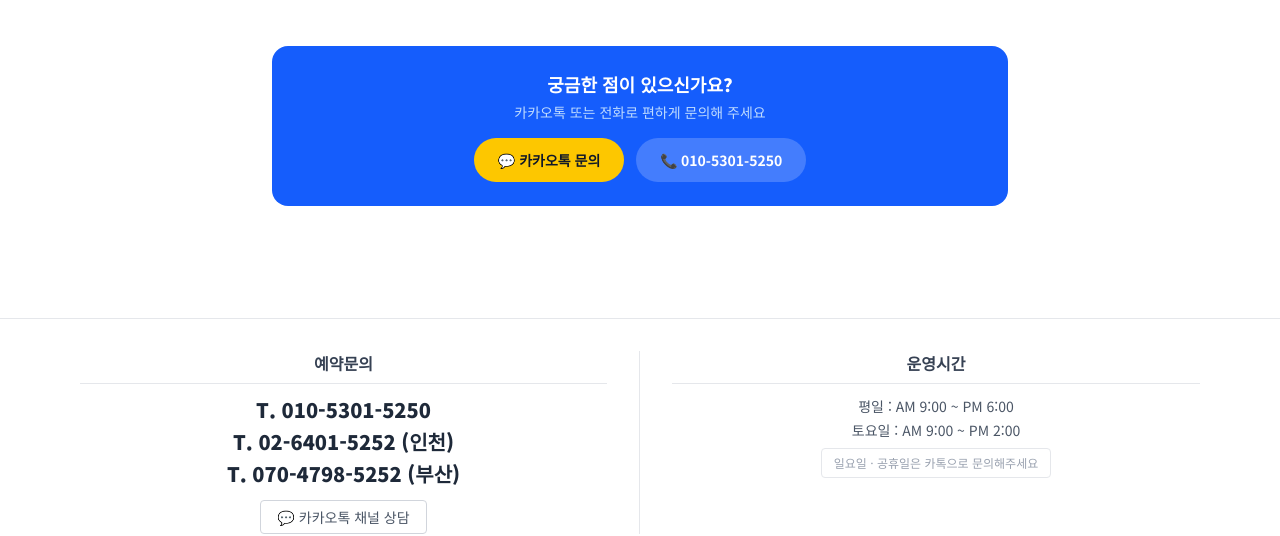
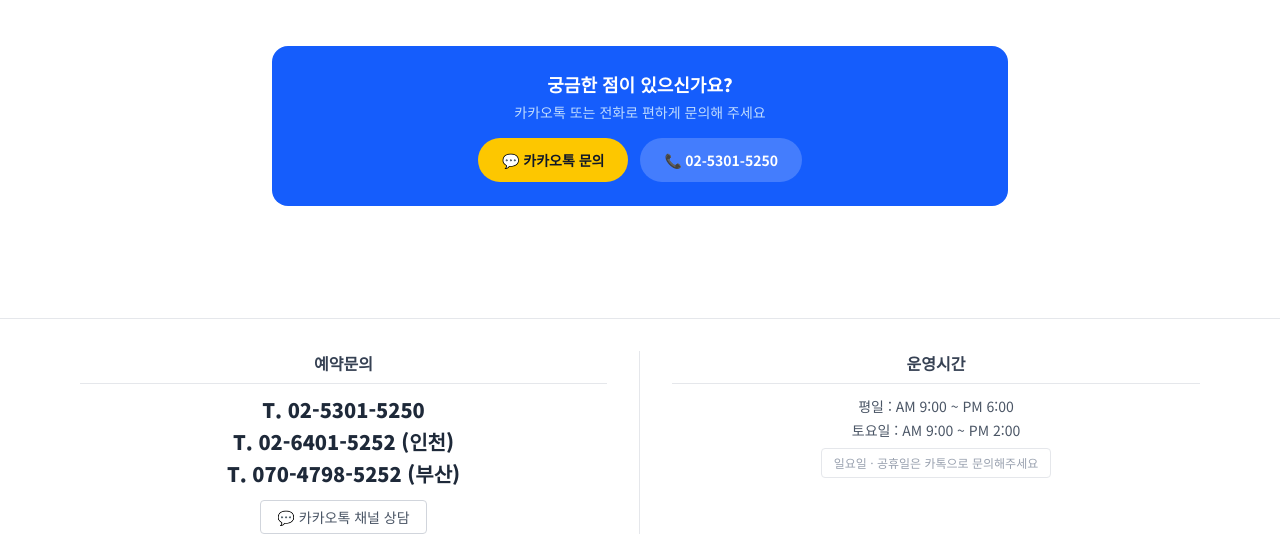
Before and after one commit to pado04569/padotour, a Next.js app: page /about in a window 1280 px wide. Shown: the part 1420-1956 px from the top of the page. Built offline with nearby package versions, Linux system fonts and the light colour scheme.

Commit message:
전화번호 02-5301-5250으로 전체 변경

```diff
--- a/src/app/about/page.tsx
+++ b/src/app/about/page.tsx
@@ -89,10 +89,10 @@
               💬 카카오톡 문의
             </a>
             <a
-              href="tel:010-5301-5250"
+              href="tel:02-5301-5250"
               className="bg-white/20 hover:bg-white/30 text-white font-bold px-6 py-3 rounded-full text-sm transition-colors"
             >
-              📞 010-5301-5250
+              📞 02-5301-5250
             </a>
           </div>
         </section>
--- a/src/components/ContactOptions.tsx
+++ b/src/components/ContactOptions.tsx
@@ -22,13 +22,13 @@
 
           {/* 전화 문의 */}
           <a
-            href="tel:01053015250"
+            href="tel:0253015250"
             className="flex items-center gap-4 px-5 py-4 hover:bg-gray-50 transition-colors border-b border-gray-100"
           >
             <div className="w-10 h-10 bg-blue-100 rounded-full flex items-center justify-center text-xl flex-shrink-0">📞</div>
             <div>
               <div className="font-black text-gray-800 text-sm">전화 문의</div>
-              <div className="text-blue-600 font-bold text-base">010-5301-5250</div>
+              <div className="text-blue-600 font-bold text-base">02-5301-5250</div>
             </div>
           </a>
 
--- a/src/components/DeparturePriceCalendar.tsx
+++ b/src/components/DeparturePriceCalendar.tsx
@@ -82,10 +82,10 @@
       if (res.ok) {
         setSent(true);
       } else {
-        alert("전송 중 오류가 발생했습니다. 전화(010-5301-5250)로 문의해 주세요.");
+        alert("전송 중 오류가 발생했습니다. 전화(02-5301-5250)로 문의해 주세요.");
       }
     } catch {
-      alert("전송 중 오류가 발생했습니다. 전화(010-5301-5250)로 문의해 주세요.");
+      alert("전송 중 오류가 발생했습니다. 전화(02-5301-5250)로 문의해 주세요.");
     } finally {
       setSending(false);
     }
--- a/src/components/Footer.tsx
+++ b/src/components/Footer.tsx
@@ -5,7 +5,7 @@
 const info = {
   incheon: {
     phones: [
-      { href: "tel:01053015250", label: "010-5301-5250" },
+      { href: "tel:0253015250", label: "02-5301-5250" },
       { href: "tel:0264015252", label: "02-6401-5252 (인천)" },
     ],
     blog: "https://blog.naver.com/pado-tour-",
@@ -13,7 +13,7 @@
   },
   busan: {
     phones: [
-      { href: "tel:01053015250", label: "010-5301-5250" },
+      { href: "tel:0253015250", label: "02-5301-5250" },
       { href: "tel:07047985252", label: "070-4798-5252 (부산)" },
     ],
     blog: "https://blog.naver.com/padoro-52so",
@@ -21,7 +21,7 @@
   },
   default: {
     phones: [
-      { href: "tel:01053015250", label: "010-5301-5250" },
+      { href: "tel:0253015250", label: "02-5301-5250" },
       { href: "tel:0264015252", label: "02-6401-5252 (인천)" },
       { href: "tel:07047985252", label: "070-4798-5252 (부산)" },
     ],
```
